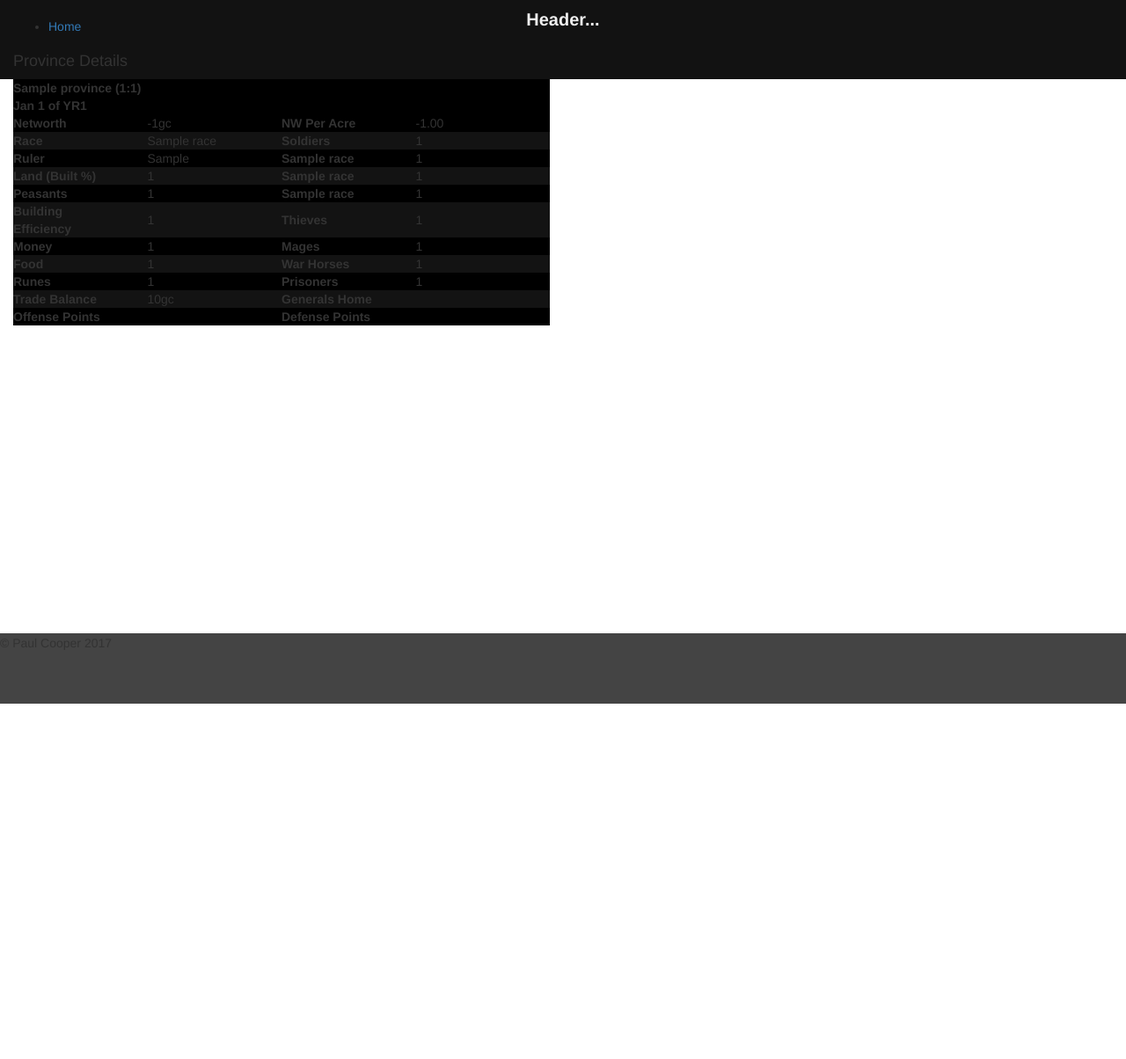
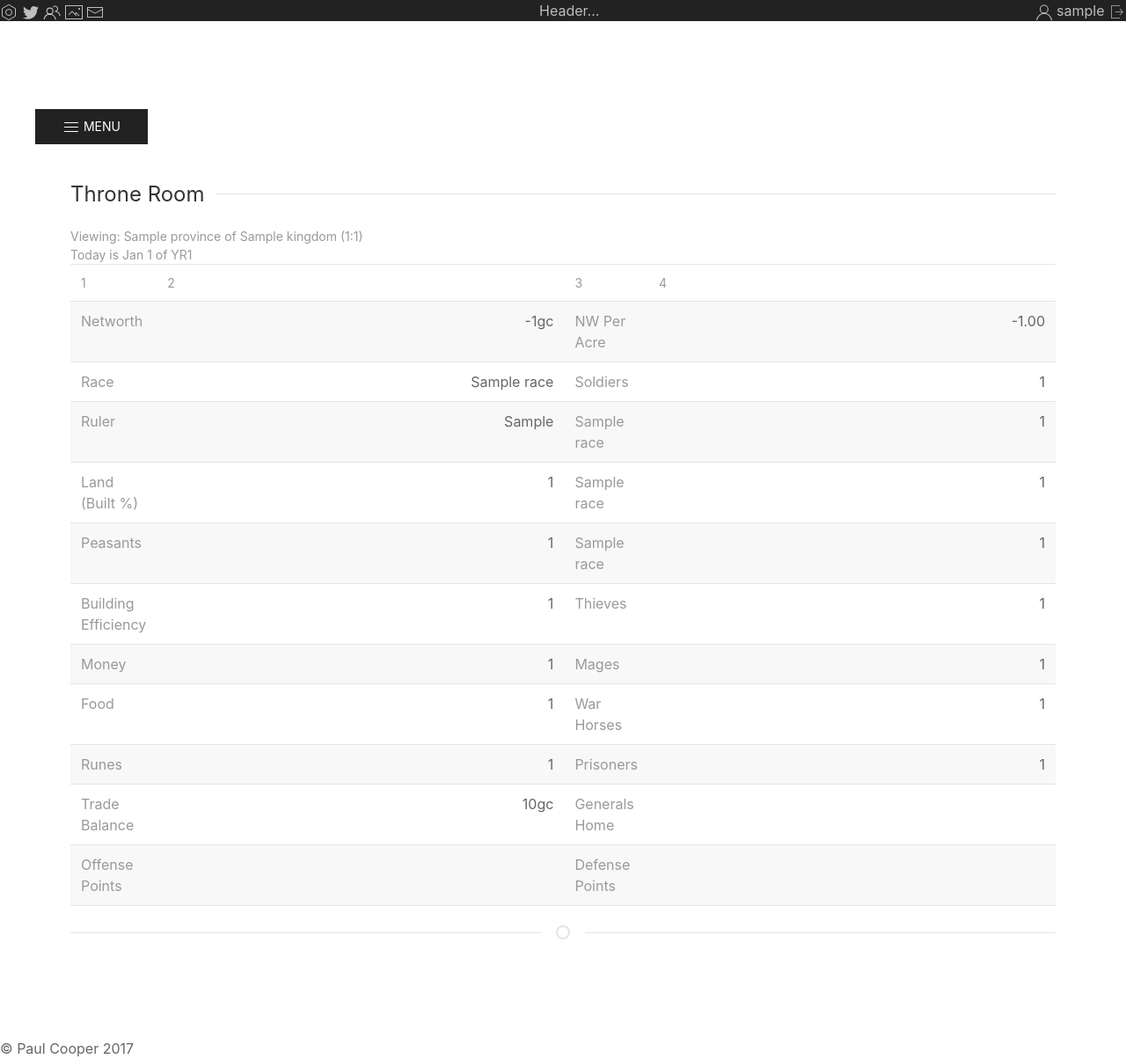
Before and after one commit to lucidmotifs/newtopia, a Django app: page /game/throne/ in a window 1280 px wide. Shown: the whole page at 88% size. Before the commit the page ends 800 px from the top, so only its background shows below. Run offline with Django 3.2, Linux system fonts and the light colour scheme; a user stored in the database is signed in; tables that the repository leaves empty hold one stand-in row (values such as "Sample post"); parts of the project's set-up code (start-up, migrations or seed data) failed here and were passed over; some libraries are stand-ins or nearby versions.

Commit message:
first draft of throne page template with uikit

```diff
--- a/newtopia/ntgame/models/effect.py
+++ b/newtopia/ntgame/models/effect.py
@@ -10,7 +10,7 @@ class Effect(models.Model):
 
     """ e.g. Peasant Growth - would signify that applying this effect,
     with a given magnitude would impact how fast peasants grow per turn."""
-    name = models.CharField(max_length=40,unique=True)
+    name = models.CharField(max_length=40,unique=False)
 
     """ Code used to identify the effect, like a key. """
     tag = models.CharField(max_length=40,unique=True)
--- a/newtopia/ntgame/models/infrastructure.py
+++ b/newtopia/ntgame/models/infrastructure.py
@@ -22,6 +22,10 @@ class Building(models.Model):
     diminishing_return = models.FloatField()
 
     effect_instance = models.ManyToManyField('EffectInstance')
+
+    def effect_instances(self):
+        """ Return a string of EffectInstances attached to this Object """
+        return ", ".join([e.effect.name for e in self.effect_instance.all()])
 
     def __str__(self):
         return self.name
--- a/newtopia/ntgame/templates/base.html
+++ b/newtopia/ntgame/templates/base.html
@@ -5,47 +5,73 @@
   {% block title %}<title>Local Library</title>{% endblock %}
   <meta charset="utf-8">
   <meta name="viewport" content="width=device-width, initial-scale=1">
-  <link rel="stylesheet" href="https://maxcdn.bootstrapcdn.com/bootstrap/3.3.7/css/bootstrap.min.css">
-  <script src="https://ajax.googleapis.com/ajax/libs/jquery/1.12.4/jquery.min.js"></script>
-  <script src="https://maxcdn.bootstrapcdn.com/bootstrap/3.3.7/js/bootstrap.min.js"></script>
+  <!-- UIkit CSS -->
+  <link rel="stylesheet" href="https://cdnjs.cloudflare.com/ajax/libs/uikit/3.0.0-beta.28/css/uikit.min.css" />
+
+  <!-- jQuery is required -->
+  <script src="https://cdnjs.cloudflare.com/ajax/libs/jquery/3.2.1/jquery.min.js"></script>
+
+  <!-- UIkit JS -->
+  <script src="https://cdnjs.cloudflare.com/ajax/libs/uikit/3.0.0-beta.28/js/uikit.min.js"></script>
+  <script src="https://cdnjs.cloudflare.com/ajax/libs/uikit/3.0.0-beta.28/js/uikit-icons.min.js"></script>
 
   <!-- Add additional CSS in static file -->
   {% load static %}
-  <link rel="stylesheet" href="{% static 'ntgame/css/main.css' %}">
 </head>
 
 <body>
 
-  <header>
-    Header...
-  </header>
+   <header uk-sticky>
+      <div class="uk-section-secondary">
+         <div class="uk-container-large uk-text-center">
 
-  <div class="container-fluid">
-    <div class="row">
+            {% block quickstats %}
+            <div id="quick-stats" class="uk-container-small uk-align-left">
+               <span uk-icon="icon: nut"></span>
+               <span uk-icon="icon: twitter"></span>
+               <span uk-icon="icon: users"></span>
+               <span uk-icon="icon: image"></span>
+               <span uk-icon="icon: mail"></span>
+            </div>
+            {% endblock %}
+
+            <span>Header...</span>
+
+            <div id="user-box" class="uk-container-small uk-align-right">
+               <span uk-icon="icon: user"></span>
                {{ user }}
                {% if user.is_anonymous %}
-      <a href="{% url 'login' %}">login</a>
+               <a href="{% url 'login' %}"
+                  class="uk-icon-link"
+                  uk-icon="icon: sign-in"></a>
                {% else %}
-      <a href="{% url 'logout' %}">logout</a>
+               <a href="{% url 'logout' %}"
+                  class="uk-icon-link"
+                  uk-icon="icon: sign-out"></a>
                {% endif %}
             </div>
 
-    <div class="row">
-      <div class="col-sm-2">
-      {% block sidebar %}
-      <ul class="sidebar-nav">
-          <li><a href="{% url 'index' %}">Home</a></li>
-      </ul>
-      {% endblock %}
          </div>
       </div>
+   </header>
 
-    <div class="row">
-      <div class="col-sm-6 ">
-      {% block content %}{% endblock %}
-      </div>
+   <div class="uk-section uk-section-default">
+
+      <div class="uk-container">
+         <a href="#offcanvas-slide"
+            class="uk-button uk-button-secondary uk-margin-small-right"
+            uk-toggle>
+               <span uk-icon="icon: menu"></span>
+               Menu
+         </a>
+
+         <div class="uk-card uk-card-body uk-dark">
+            {% block content %}
+            {% endblock %}
+            <hr class="uk-divider-icon">
          </div>
 
+      </div>
    </div>
 
    <footer>
@@ -55,10 +81,24 @@
       </script>
    </footer>
 
-  <!-- I should really update the version of this @TODO -->
-  <script src="https://ajax.googleapis.com/ajax/libs/jquery/3.1.0/jquery.min.js"></script>
-  <script>window.jQuery || document.write('<script src="js/vendor/jquery-1.10.2.min.js"><\/script>');</script>
-  <script src="{% static 'ntgame/js/main.js' %}"></script>
+<!-- offcanvas content -->
+<div id="offcanvas-slide" uk-offcanvas>
+   <div class="uk-offcanvas-bar">
+
+      <ul class="uk-nav uk-nav-default">
+         <li class="uk-active"><a href="#">Active</a></li>
+         {% block active %}
+         <li><a href="{% url 'index' %}">Home</a></li>
+         {% endblock %}
+         <li class="uk-nav-header">Header</li>
+         <li><a href="{% url 'index' %}">Home</a></li>
+         <li><a href="#">Item</a></li>
+         <li class="uk-nav-divider"></li>
+         <li><a href="#">Item</a></li>
+      </ul>
+
+   </div>
+</div>
 
 </body>
 </html>
--- a/newtopia/ntgame/templates/ntgame/throne.html
+++ b/newtopia/ntgame/templates/ntgame/throne.html
@@ -7,89 +7,92 @@
 {% endblock %}
 
 {% block content %}
-<h4>Province Details</h4>
+<h3 class="uk-heading-primary uk-heading-line"><span>Throne Room</span></h3>
 
-<table id="province_details">
-
+<table id="province_details" class="uk-table uk-text-right uk-table-small uk-table-striped uk-table-divider">
+   <caption>
+      Viewing: {{ province.name }} of {{ province.kingdom.name }}
+       ({{ province.kingdom.island }}:{{ province.kingdom.island }})
+      <br />
+      Today is {{ game.month }} {{ game.day }} of YR{{ game.year }}
+   </caption>
   <thead>
     <tr>
-      <th colspan="4">
-        {{ province.name }}
-        ({{ province.kingdom.island }}:{{ province.kingdom.island }})
-        <br />
-        {{ game.month }} {{ game.day }} of YR{{ game.year }}
-      </th>
+      <th class="uk-table-shrink">1</th>
+      <th class="uk-table-expand">2</th>
+      <th class="uk-table-shrink">3</th>
+      <th class="uk-table-expand">4</th>
     </tr>
   </thead>
 
   <tbody>
     <tr>
-      <th>Networth</th>
-      <td>{{ province.networth|intcomma }}gc</td>
-      <th>NW Per Acre</th>
-      <td>{{ province.nwpa|floatformat:2 }}
+      <td class="uk-text-muted uk-text-left">Networth</td>
+      <td >{{ province.networth|intcomma }}gc</td>
+      <td class="uk-text-muted uk-text-left">NW Per Acre</td>
+      <td >{{ province.nwpa|floatformat:2 }}</td>
     </tr>
     <tr>
-      <th>Race</th>
+      <td class="uk-text-muted uk-text-left">Race</td>
       <td>{{ province.race.name }}</td>
-      <th>Soldiers</th>
+      <td class="uk-text-muted uk-text-left">Soldiers</td>
       <td>{{ province.military.soldiers|intcomma }}</td>
     </tr>
     <tr>
-      <th>Ruler</th>
+      <td class="uk-text-muted uk-text-left">Ruler</td>
       <td>{{ province.ruler }}</td>
-      <th>{{ province.race.offense_spec_name }}</th>
+      <td class="uk-text-muted uk-text-left">{{ province.race.offense_spec_name }}</td>
       <td>{{ province.military.offspec|intcomma }}</td>
     </tr>
     <tr>
-      <th>Land (Built %)</th>
+      <td class="uk-text-muted uk-text-left">Land (Built %)</td>
       <td>{{ province.land|intcomma }}</td>
-      <th>{{ province.race.defensive_spec_name }}</th>
+      <td class="uk-text-muted uk-text-left">{{ province.race.defensive_spec_name }}</td>
       <td>{{ province.military.defspec|intcomma }}</td>
     </tr>
     <tr>
-      <th>Peasants</th>
+      <td class="uk-text-muted uk-text-left">Peasants</td>
       <td>{{ province.peasants|intcomma }}</td>
-      <th>{{ province.race.elite_name }}</th>
+      <td class="uk-text-muted uk-text-left">{{ province.race.elite_name }}</td>
       <td>{{ province.military.elites|intcomma }}</td>
     </tr>
     <tr>
-      <th>Building Efficiency</th>
+      <td class="uk-text-muted uk-text-left">Building Efficiency</td>
       <td>{{ province.land|intcomma }}</td>
-      <th>Thieves</th>
+      <td class="uk-text-muted uk-text-left">Thieves</td>
       <td>{{ province.military.thieves|intcomma }}</td>
     </tr>
     <tr>
-      <th>Money</th>
+      <td class="uk-text-muted uk-text-left">Money</td>
       <td>{{ province.money|intcomma }}</td>
-      <th>Mages</th>
+      <td class="uk-text-muted uk-text-left">Mages</td>
       <td>{{ province.military.defspec|intcomma }}</td>
     </tr>
     <tr>
-      <th>Food</th>
+      <td class="uk-text-muted uk-text-left">Food</td>
       <td>{{ province.land|intcomma }}</td>
-      <th>War Horses</th>
+      <td class="uk-text-muted uk-text-left">War Horses</td>
       <td>{{ province.warhorses|intcomma }}</td>
     </tr>
     <tr>
-      <th>Runes</th>
+      <td class="uk-text-muted uk-text-left">Runes</td>
       <td>{{ province.runes|intcomma }}</td>
-      <th>Prisoners</th>
+      <td class="uk-text-muted uk-text-left">Prisoners</td>
       <td>{{ province.prisoners|intcomma }}</td>
     </tr>
     <tr>
-      <th>Trade Balance</th>
+      <td class="uk-text-muted uk-text-left">Trade Balance</td>
       <td>{{ province.trade_balance|intcomma }}gc</td>
-      <th>Generals Home</th>
+      <td class="uk-text-muted uk-text-left">Generals Home</td>
       <td>{{ province.military.generals_available|intcomma }}</td>
     </tr>
     <tr>
-      <th>Offense Points</th>
+      <td class="uk-text-muted uk-text-left">Offense Points</td>
       <td>{{ province.military.defense_points|intcomma }}</td>
-      <th>Defense Points</th>
+      <td class="uk-text-muted uk-text-left">Defense Points</td>
       <td>{{ province.military.defense_points|intcomma }}</td>
     </tr>
-  </tody>
+</tbody>
 
 </table>
 {% endblock %}
```
Also changed, not shown: newtopia/ntgame/admin.py (+12 -1 lines). Lines whose indentation alone changed are shown as unchanged.
